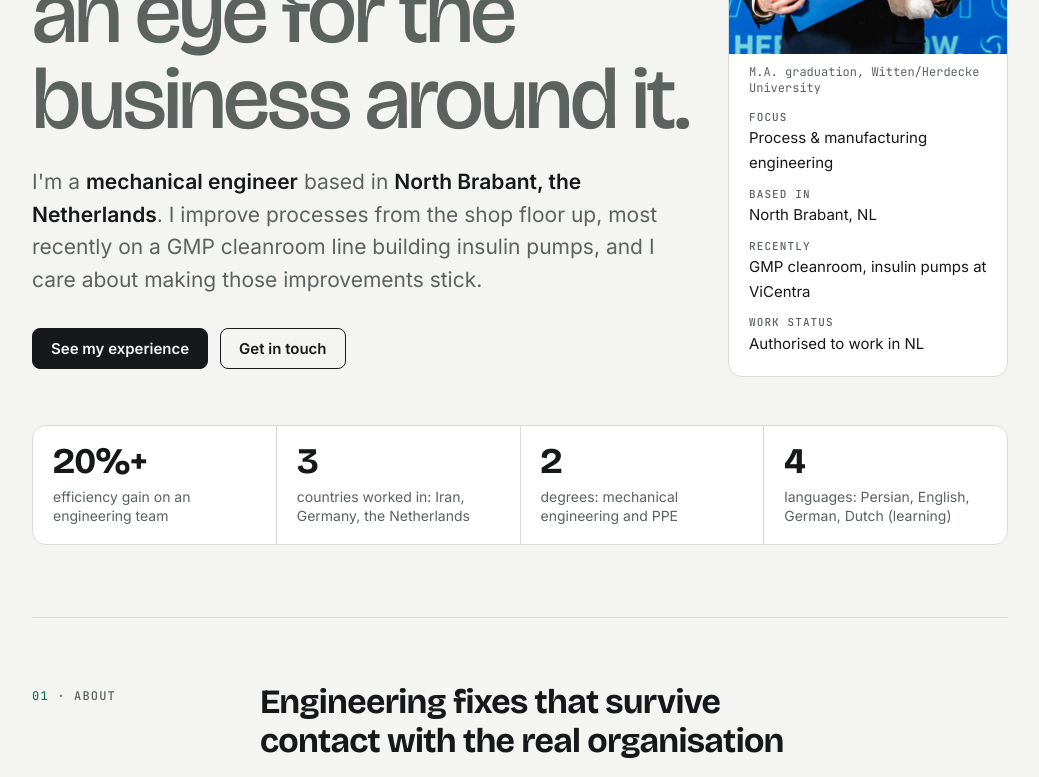
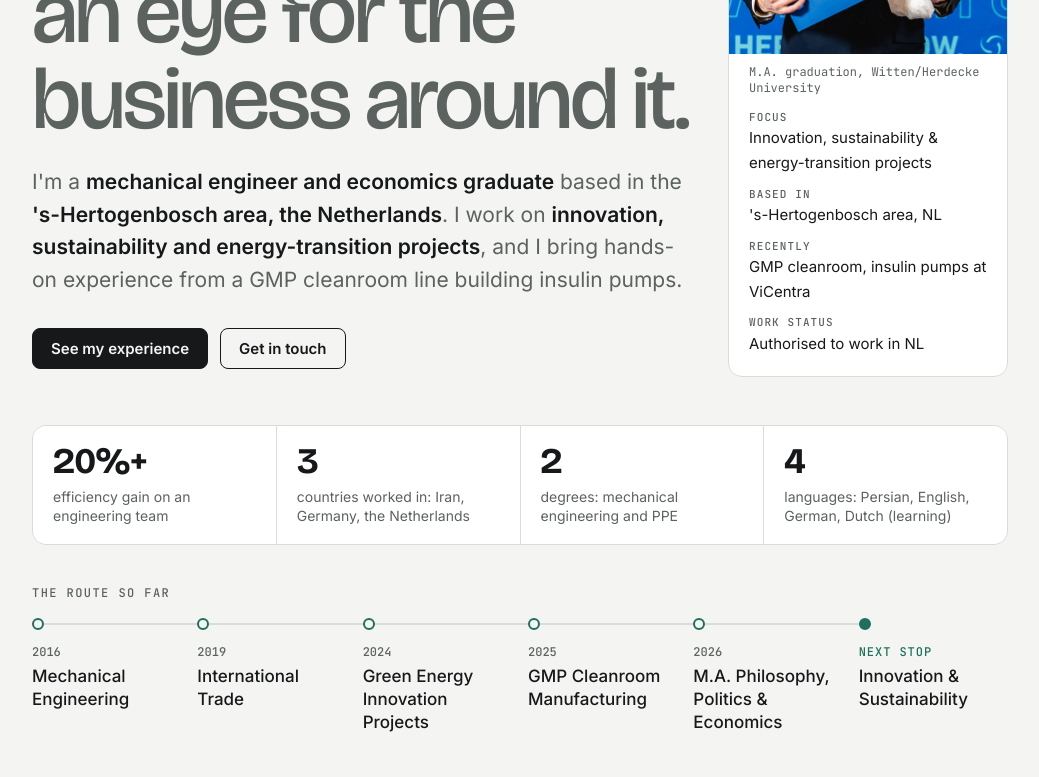
Before and after one commit to realmohere/realmohere.github.io, a plain HTML site: page index.html in a window 1280 px wide. Shown: the part 420-1197 px from the top of the page, without its empty margins (120-1159 px from the left). Drawn offline with nearby package versions, Linux system fonts and the light colour scheme.

Commit message:
Align site with LinkedIn profile
New headline and focus (innovation, sustainability, energy transition),
's-Hertogenbosch area, new LinkedIn URL, and a 'route so far' timeline.

Co-Authored-By: Claude Opus 5.5 <noreply@anthropic.com>
Claude-Session: https://claude.ai/code/session_01YS5SKpUnFXuxGF4ZBwCnUE

```diff
--- a/index.html
+++ b/index.html
@@ -3,9 +3,9 @@
 <head>
 <meta charset="utf-8">
 <meta name="viewport" content="width=device-width, initial-scale=1, viewport-fit=cover">
-<title>Mohammadhossein (Mo) Mohammadi | Mechanical &amp; Process Engineer, Netherlands</title>
+<title>Mohammadhossein (Mo) Mohammadi | Mechanical Engineer &amp; Economics Graduate</title>
 <meta name="claude:viewport-fit-sides" content="cover">
-<meta name="description" content="Mohammadhossein (Mo) Mohammadi is a mechanical engineer in North Brabant, the Netherlands, focused on process improvement and GMP manufacturing, with a master's in Philosophy, Politics &amp; Economics.">
+<meta name="description" content="Mohammadhossein (Mo) Mohammadi is a mechanical engineer and economics graduate in the 's-Hertogenbosch area, Netherlands, working on innovation, sustainability and energy-transition projects, with GMP manufacturing experience.">
 <meta name="author" content="Mohammadhossein Mohammadi">
 <meta name="robots" content="index, follow, max-image-preview:large">
 <link rel="canonical" href="https://realmohere.github.io/">
@@ -13,14 +13,14 @@
 <meta property="og:type" content="profile">
 <meta property="og:url" content="https://realmohere.github.io/">
 <meta property="og:site_name" content="Mohammadhossein (Mo) Mohammadi">
-<meta property="og:title" content="Mohammadhossein (Mo) Mohammadi | Mechanical &amp; Process Engineer">
-<meta property="og:description" content="Mechanical engineer in the Netherlands. Process improvement in GMP manufacturing, with an eye for the business around it.">
+<meta property="og:title" content="Mohammadhossein (Mo) Mohammadi | Mechanical Engineer &amp; Economics Graduate">
+<meta property="og:description" content="Mechanical engineer and economics graduate in the Netherlands. Innovation, sustainability and energy-transition projects, with GMP manufacturing experience.">
 <meta property="og:image" content="https://realmohere.github.io/mo.jpg">
 <meta property="og:image:alt" content="Portrait of Mohammadhossein (Mo) Mohammadi">
 <meta property="profile:first_name" content="Mohammadhossein">
 <meta property="profile:last_name" content="Mohammadi">
 <meta name="twitter:card" content="summary_large_image">
-<meta name="twitter:title" content="Mohammadhossein (Mo) Mohammadi | Mechanical &amp; Process Engineer">
+<meta name="twitter:title" content="Mohammadhossein (Mo) Mohammadi | Mechanical Engineer &amp; Economics Graduate">
 <meta name="twitter:image" content="https://realmohere.github.io/mo.jpg">
 <script type="application/ld+json">
 {
@@ -38,9 +38,9 @@
     "url": "https://realmohere.github.io/",
     "image": "https://realmohere.github.io/mo.jpg",
     "email": "mailto:mohammadi.mh92@gmail.com",
-    "jobTitle": "Mechanical Engineer, Process Improvement",
-    "description": "Mechanical engineer in the Netherlands focused on process improvement in GMP-regulated manufacturing, combining engineering with a master's in Philosophy, Politics & Economics.",
-    "address": { "@type": "PostalAddress", "addressRegion": "North Brabant", "addressCountry": "NL" },
+    "jobTitle": "Mechanical Engineer & Economics Graduate",
+    "description": "Mechanical engineer and economics graduate (M.A. Philosophy, Politics & Economics) in the 's-Hertogenbosch area, Netherlands, working on innovation, sustainability and energy-transition projects, with GMP cleanroom manufacturing experience.",
+    "address": { "@type": "PostalAddress", "addressLocality": "'s-Hertogenbosch", "addressRegion": "North Brabant", "addressCountry": "NL" },
     "alumniOf": [
       { "@type": "CollegeOrUniversity", "name": "Witten/Herdecke University" },
       { "@type": "CollegeOrUniversity", "name": "Vrije Universiteit Amsterdam" },
@@ -51,10 +51,10 @@
       { "@type": "EducationalOccupationalCredential", "credentialCategory": "degree", "name": "B.Sc. Mechanical Engineering" },
       { "@type": "EducationalOccupationalCredential", "credentialCategory": "certification", "name": "NDT Technician (SNT-TC-1A)" }
     ],
-    "knowsAbout": ["Process improvement", "Manufacturing engineering", "GMP manufacturing", "Cleanroom operations", "Medical device assembly", "Root-cause analysis", "Lean manufacturing", "Failure analysis", "Non-destructive testing", "AutoCAD", "Ansys Mechanical", "Python", "Circular economy", "Project coordination"],
+    "knowsAbout": ["Innovation projects", "Sustainability", "Energy transition", "Green energy", "Economics", "Process improvement", "Manufacturing engineering", "GMP manufacturing", "Cleanroom operations", "Medical device assembly", "Root-cause analysis", "Lean manufacturing", "Failure analysis", "Non-destructive testing", "AutoCAD", "Ansys Mechanical", "Python", "Circular economy", "Project coordination"],
     "knowsLanguage": ["Persian", "English", "German", "Dutch"],
     "sameAs": [
-      "https://www.linkedin.com/in/mo-mohammadi-55290210a",
+      "https://www.linkedin.com/in/mohammadhossein-m-55290210a",
       "https://github.com/realmohere"
     ]
   }
@@ -259,6 +259,25 @@ section { scroll-margin-top: 72px; }
 /* Back to top */
 .to-top { position: fixed; right: max(16px, calc(env(safe-area-inset-right, 0px) + 16px)); bottom: calc(env(safe-area-inset-bottom, 0px) + 16px); z-index: 25; opacity: 0; pointer-events: none; transform: translateY(8px); transition: opacity .2s, transform .2s; }
 .to-top.show { opacity: 1; pointer-events: auto; transform: none; }
+
+/* Route so far */
+.route { margin-top: 40px; }
+.route-label { font: 500 0.75rem/1.4 var(--mono); text-transform: uppercase; letter-spacing: 0.12em; color: var(--muted); margin: 0 0 16px; }
+.route ol { list-style: none; margin: 0; padding: 0; display: grid; gap: 14px; position: relative; }
+.route li { position: relative; padding-left: 26px; font-weight: 500; line-height: 1.35; }
+.route li::before { content: ""; position: absolute; left: 0; top: 0.2em; width: 12px; height: 12px; border-radius: 50%; border: 2px solid var(--accent); background: var(--bg); box-sizing: border-box; z-index: 1; }
+.route li::after { content: ""; position: absolute; left: 5px; top: 1.1em; bottom: -14px; width: 2px; background: var(--line); }
+.route li:last-child::after { display: none; }
+.route .yr { display: block; font: 500 0.75rem/1.4 var(--mono); color: var(--muted); font-variant-numeric: tabular-nums; }
+.route li.next::before { background: var(--accent); }
+.route li.next .yr { color: var(--accent); text-transform: uppercase; letter-spacing: 0.08em; }
+@media (min-width: 860px) {
+  .route ol { grid-template-columns: repeat(6, minmax(0, 1fr)); gap: 16px; }
+  .route li { padding: 26px 8px 0 0; }
+  .route li::before { top: 0; }
+  .route li::after { left: 12px; right: -16px; top: 5px; bottom: auto; width: auto; height: 2px; }
+  .route .yr { margin-bottom: 4px; }
+}
 </style>
 </head>
 <body>
@@ -284,9 +303,9 @@ section { scroll-margin-top: 72px; }
   <div class="hero">
     <div class="hero-grid">
     <div>
-    <span class="status">Open to process and manufacturing engineering roles</span>
+    <span class="status">Open to innovation, sustainability and engineering roles</span>
     <h1><span class="name">Mohammadhossein (Mo) Mohammadi.</span> <span>Engineering, with an eye for the business around it.</span></h1>
-    <p class="lede">I'm a <strong>mechanical engineer</strong> based in <strong>North Brabant, the Netherlands</strong>. I improve processes from the shop floor up, most recently on a GMP cleanroom line building insulin pumps, and I care about making those improvements stick.</p>
+    <p class="lede">I'm a <strong>mechanical engineer and economics graduate</strong> based in the <strong>'s-Hertogenbosch area, the Netherlands</strong>. I work on <strong>innovation, sustainability and energy-transition projects</strong>, and I bring hands-on experience from a GMP cleanroom line building insulin pumps.</p>
     <div class="actions">
       <a class="btn primary" href="#experience">See my experience</a>
       <a class="btn" href="#contact">Get in touch</a>
@@ -295,8 +314,8 @@ section { scroll-margin-top: 72px; }
     <aside class="card" aria-label="At a glance">
       <figure class="photo"><img src="mo.jpg" width="560" height="700" alt="Mohammadhossein (Mo) Mohammadi, mechanical engineer, at the M.A. graduation, holding a diploma and flowers"><figcaption>M.A. graduation, Witten/Herdecke University</figcaption></figure>
       <dl>
-        <div><dt>Focus</dt><dd>Process &amp; manufacturing engineering</dd></div>
-        <div><dt>Based in</dt><dd>North Brabant, NL</dd></div>
+        <div><dt>Focus</dt><dd>Innovation, sustainability &amp; energy-transition projects</dd></div>
+        <div><dt>Based in</dt><dd>'s-Hertogenbosch area, NL</dd></div>
         <div><dt>Recently</dt><dd>GMP cleanroom, insulin pumps at ViCentra</dd></div>
         <div><dt>Work status</dt><dd>Authorised to work in NL</dd></div>
       </dl>
@@ -308,6 +327,17 @@ section { scroll-margin-top: 72px; }
       <div class="stat"><b>2</b><span>degrees: mechanical engineering and PPE</span></div>
       <div class="stat"><b>4</b><span>languages: Persian, English, German, Dutch (learning)</span></div>
     </div>
+    <div class="route" aria-label="The route so far">
+      <p class="route-label">The route so far</p>
+      <ol>
+        <li><span class="yr">2016</span>Mechanical Engineering</li>
+        <li><span class="yr">2019</span>International Trade</li>
+        <li><span class="yr">2024</span>Green Energy Innovation Projects</li>
+        <li><span class="yr">2025</span>GMP Cleanroom Manufacturing</li>
+        <li><span class="yr">2026</span>M.A. Philosophy, Politics &amp; Economics</li>
+        <li class="next"><span class="yr">Next stop</span>Innovation &amp; Sustainability</li>
+      </ol>
+    </div>
   </div>
 
   <section id="about">
@@ -315,7 +345,7 @@ section { scroll-margin-top: 72px; }
     <div class="prose">
       <h2>Engineering fixes that survive contact with the real organisation</h2>
       <p>I started as a mechanical engineer in Isfahan, doing failure analysis, designing components in AutoCAD and Ansys, and contributing to improvements that lifted operational efficiency by more than 20%. I kept seeing sound technical fixes stall for reasons engineering alone couldn't explain: cost, incentives, ownership, habit. So I took a master's in Philosophy, Politics &amp; Economics in Germany, working alongside my studies throughout, to understand the economic and organisational side of change.</p>
-      <p>Now I combine both sides: engineering depth, plus an understanding of cost, decision-making and people. On a GMP cleanroom line I found bottlenecks and helped turn fixes into standard work. I'm looking for a junior to medior process or manufacturing engineering role where I can keep doing exactly that.</p>
+      <p>Now I combine both sides: engineering depth, plus an understanding of cost, decision-making and people. On a GMP cleanroom line I found bottlenecks and helped turn fixes into standard work. Next, I want to bring engineering, economics and shop-floor experience together in innovation, sustainability and energy-transition projects.</p>
       <ul class="facts">
         <li>Process improvement</li>
         <li>GMP &amp; cleanroom</li>
@@ -350,7 +380,7 @@ section { scroll-margin-top: 72px; }
         <li data-kind="biz">
           <span class="when">Mar 2024 – Sep 2024</span>
           <div><span class="role">Project Assistant</span> <span class="org">at Duisburg Business &amp; Innovation GmbH</span><br><span class="kind">Projects</span></div>
-          <p class="what">Tracked milestones, deliverables and risks on cross-functional innovation projects. Wrote my master's thesis on circular-economy transitions in post-industrial cities with the company.</p>
+          <p class="what">Worked on green-energy and regional innovation projects: tracked milestones, deliverables and risks, and did technical, market and funding research. Wrote my master's thesis on circular-economy transitions in post-industrial cities with the company.</p>
         </li>
         <li data-kind="biz">
           <span class="when">Mar 2023 – Feb 2024</span>
@@ -432,7 +462,7 @@ section { scroll-margin-top: 72px; }
         <button class="copy" id="copy" type="button">Copy email</button>
       </div>
       <ul class="links">
-        <li><a href="https://www.linkedin.com/in/mo-mohammadi-55290210a">LinkedIn</a></li>
+        <li><a href="https://www.linkedin.com/in/mohammadhossein-m-55290210a">LinkedIn</a></li>
         <li><a href="https://github.com/realmohere">GitHub</a></li>
       </ul>
     </div>
@@ -440,7 +470,7 @@ section { scroll-margin-top: 72px; }
 
   <footer>
     <span>© <span id="yr">2026</span> Mohammadhossein (Mo) Mohammadi</span>
-    <span>North Brabant, NL</span>
+    <span>'s-Hertogenbosch area, NL</span>
   </footer>
 </div>
 <button class="icon-btn to-top" id="toTop" type="button" aria-label="Back to top" title="Back to top">
```
Also changed, not shown: llms.txt.
